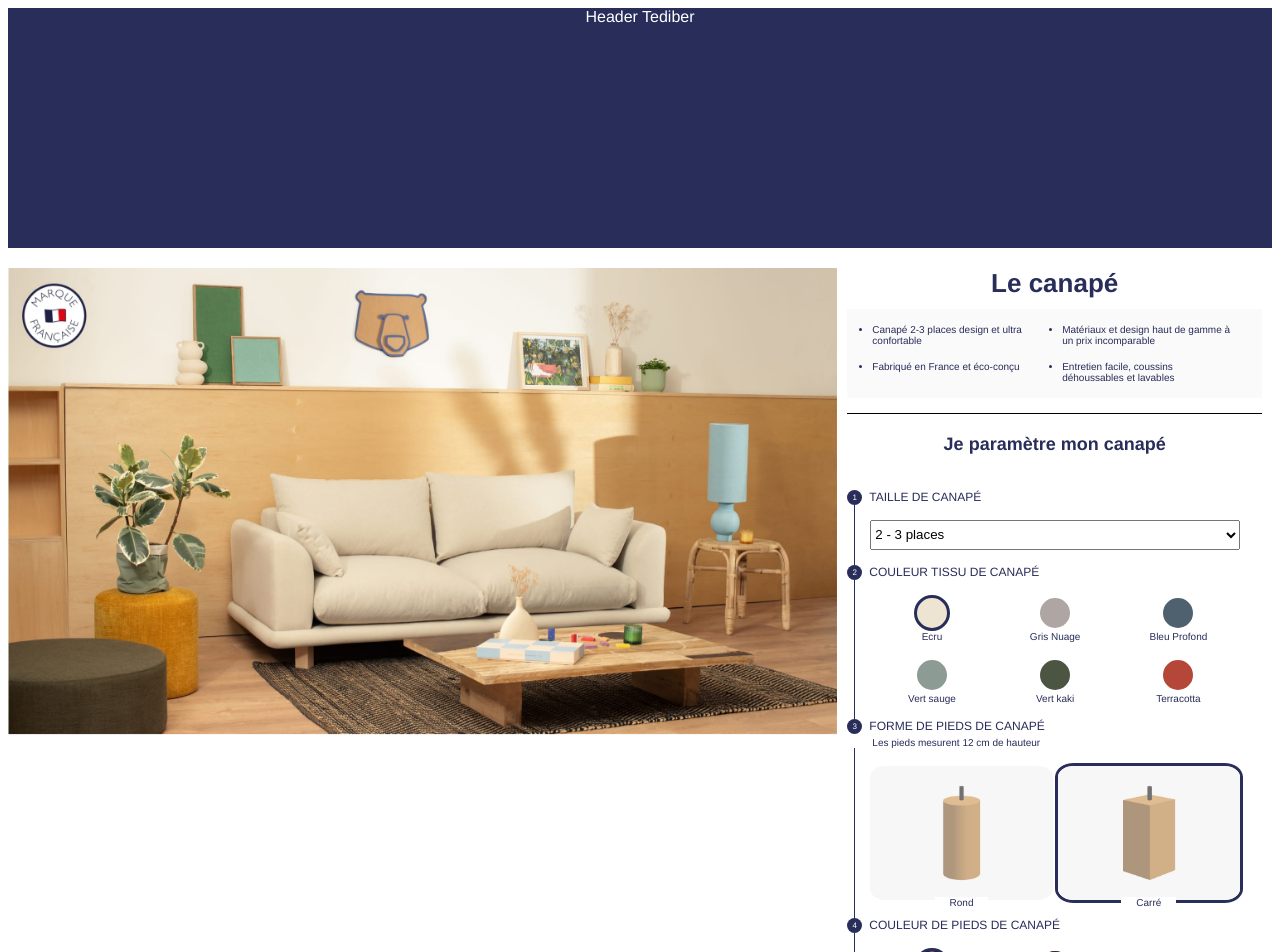
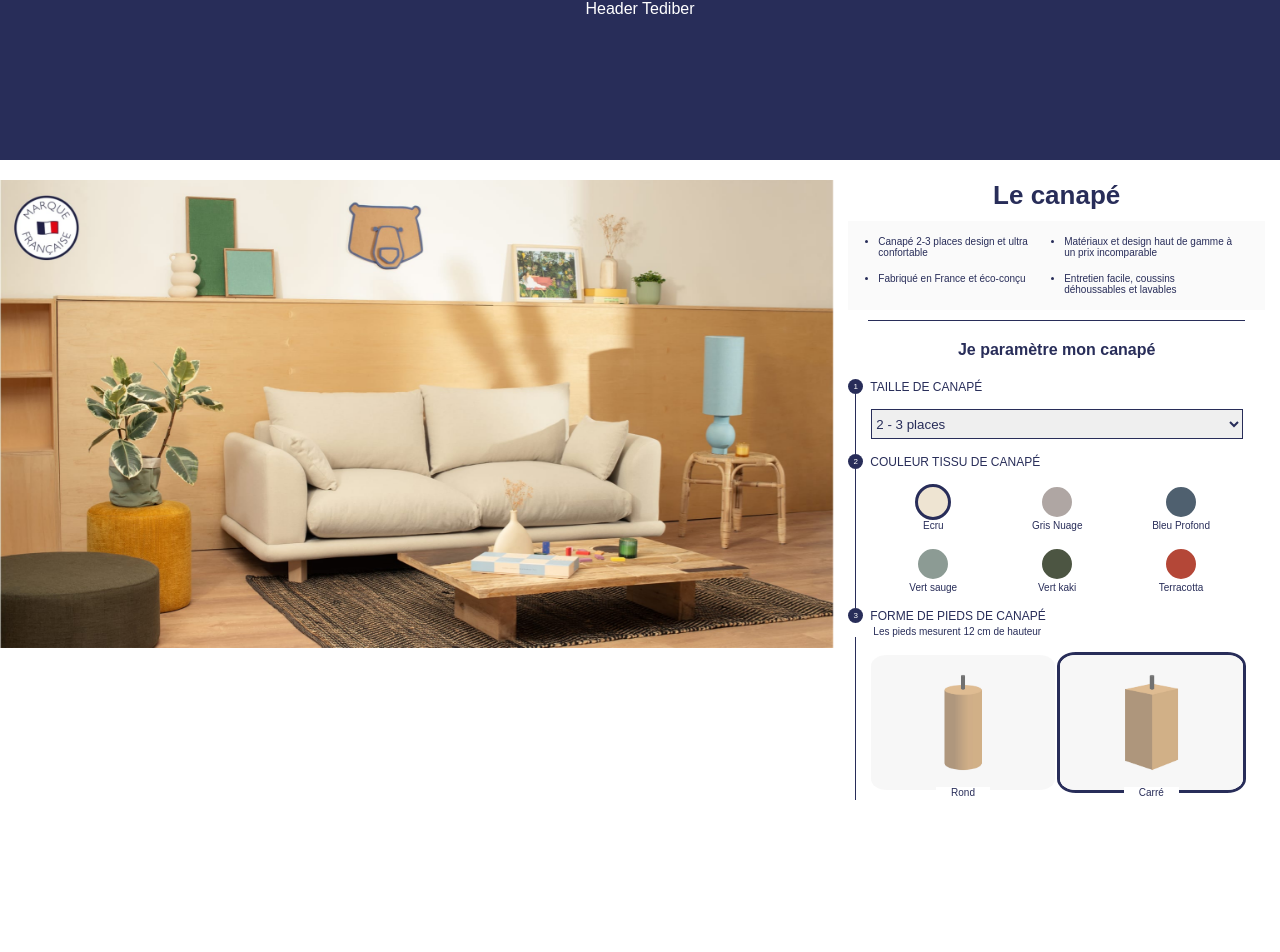
Before and after one commit to JunKyle/tediber-test-dev-front, a Vue app: page / in a window 1280 px wide. Shown: the top 952 px of the page. After the commit the page ends 800 px from the top, so only its background shows below. Built offline with nearby package versions, Linux system fonts and the light colour scheme; the HTML template or start-up script is replaced by a standard one.

Commit message:
Add sizes.scss

```diff
--- a/src/App.vue
+++ b/src/App.vue
@@ -22,11 +22,21 @@ export default {
 </script>
 
 <style>
+html {
+  font-family: Arial, sans-serif;
+  -ms-text-size-adjust: 100%;
+  -webkit-text-size-adjust: 100%;
+}
+
+body, html {
+  height: 100%;
+  background-color: #FFFFFF;
+  margin: 0;
+  overflow: auto;
+}
+
 #app {
-  font-family: Avenir, Helvetica, Arial, sans-serif;
-  -webkit-font-smoothing: antialiased;
-  -moz-osx-font-smoothing: grayscale;
-  text-align: center;
-  color: #2c3e50;
+  position: relative;
+  height: auto;
 }
 </style>
--- /dev/null
+++ b/src/assets/scss/atoms/_button.scss
@@ -0,0 +1,19 @@
+.button {
+	background-color: $color-black;
+	width: 100%;
+	color: $color-white;
+	font-size: 12px;
+	line-height: 30px;
+	text-transform: uppercase;
+	border: none;
+	margin-top: $span-vr-small;
+
+	&:hover {
+		cursor: pointer;
+	}
+
+	&--yellow {
+		background-color: $color-yellow;
+		color: $color-white;
+	}
+}
--- a/src/assets/scss/config/_index.scss
+++ b/src/assets/scss/config/_index.scss
@@ -1 +1,2 @@
 @import './_colors.scss';
+@import './_sizes.scss';
--- /dev/null
+++ b/src/assets/scss/config/_sizes.scss
@@ -0,0 +1,7 @@
+$span-hr-small: 15px;
+$span-hr: 20px;
+$span-hr-large: 30px;
+
+$span-vr-small: 15px;
+$span-vr: 20px;
+$span-vr-large: 30px;
--- a/src/assets/scss/main.scss
+++ b/src/assets/scss/main.scss
@@ -1,10 +1,7 @@
 @import './config/index.scss';
-//@import './mixins/index.scss';
 
-// BASE
-// @each $key, $value in $fonts {
-//    @include fontimport($value);
-//}
+// ATOMS
+@import './atoms/_button.scss';
 
 // MOLECULES
 @import './molecules/_radiobutton.scss';
--- a/src/assets/scss/molecules/_radiobutton.scss
+++ b/src/assets/scss/molecules/_radiobutton.scss
@@ -1,4 +1,4 @@
-.RadioButton {
+.radioButton {
 	display: flex;
     flex-direction: column;
     align-items: center;
@@ -18,7 +18,7 @@
 		height: 30px;
 		border: 3px solid $color-white;
 
-		.RadioButton__input:checked + & {
+		.radioButton__input:checked + & {
 			border: 3px solid $color-dark-blue;
 		}
 
@@ -54,7 +54,7 @@
 		height: 30px;
 		border: 3px solid $color-white;
 
-		.RadioButton__input:checked + & {
+		.radioButton__input:checked + & {
 			border: 3px solid $color-dark-blue;
 		}
 	}
@@ -66,21 +66,21 @@
 
 	&--square {
 
-		.RadioButton__image {
+		.radioButton__image {
 			background-color: $color-grey1;
 			border-radius: 10%;
 		    width: 100%;
 		    height: 100%;
 		}
 
-		.RadioButton__label {
+		.radioButton__label {
 			background-color: $color-white;
-			padding: 0 15px;
+			padding: 0 $span-hr-small;
 		    position: absolute;
 		    bottom: -5px;
 		}
 
-		.RadioButton__input {
+		.radioButton__input {
 		    width: 100%;
 		    height: 100%;
 		}
--- a/src/assets/scss/structures/_form.scss
+++ b/src/assets/scss/structures/_form.scss
@@ -1,4 +1,4 @@
-.Form {
+.form {
 
 	&__title {
 		display: flex;
@@ -14,6 +14,7 @@
 			background-color: $color-dark-blue;
 			font-size: 8px;
 			line-height: 16px;
+			text-align: center;
 		}
 
 		&Label {
@@ -29,11 +30,13 @@
 	&__input {
 		border-left: 1px solid $color-dark-blue;
 		margin: 0 7px;
-		padding: 15px;
+		padding: $span-hr-small;
 
 		select {
 			width: 100%;
 			height: 30px;
+			color: $color-dark-blue;
+    		border-color: $color-dark-blue;
 		}
 
 		&--grid2 {
@@ -59,7 +62,7 @@
     	line-height: 30px;
     	text-transform: uppercase;
     	border: none;
-    	margin-top: 15px;
+    	margin-top: $span-vr-small;
 
     	&:hover {
     		cursor: pointer;
@@ -72,8 +75,9 @@
 	    font-size: 18px;
 		width: 100%;
 		display: block;
-    	margin: 15px 0;
-    	padding-top: 15px;
+    	margin: $span-vr-small 0;
+    	padding-top: $span-vr-small;
+    	text-align: center;
 	}
 
 	&__info {
--- a/src/components/Footer.vue
+++ b/src/components/Footer.vue
@@ -16,5 +16,6 @@ export default {
     color: $color-white;
     width: 100%;
     height: 50vh;
+    text-align: center;
   }
 </style>
--- a/src/components/Header.vue
+++ b/src/components/Header.vue
@@ -15,6 +15,7 @@ export default {
     background-color: $color-dark-blue;
     color: $color-white;
     width: 100%;
-    height: 30vh;
+    height: 20vh;
+    text-align: center;
   }
 </style>
--- a/src/pages/Home.vue
+++ b/src/pages/Home.vue
@@ -15,16 +15,16 @@
           <li class="Home__descriptionItem">Entretien facile, coussins déhoussables et lavables</li>
         </ul>
         <h2 class="Home__subtitle">Je paramètre mon canapé</h2>
-        <form class="Form"
+        <form class="form"
               @submit="addToCart">
           <template v-for="(option, index) in product.options">
-            <div class="Form__section"
+            <div class="form__section"
                  :key="index">
-              <div class="Form__title">
-                <span class="Form__titleNumber">{{index + 1}}</span>
-                <h3 class="Form__titleLabel">{{option.name}}</h3>
+              <div class="form__title">
+                <span class="form__titleNumber">{{index + 1}}</span>
+                <h3 class="form__titleLabel">{{option.name}}</h3>
               </div>
-              <div class="Form__input"
+              <div class="form__input"
                    v-if="option.code.includes(code + '-size')">
                 <select v-model="formOptions[code + '-size']">
                   <option v-for="(optionValue, index) in option.values"
@@ -35,61 +35,61 @@
                 </select>
               </div>
               <template v-if="option.code.includes(code + '-color')">
-                <div class="Form__input Form__input--grid3">
-                  <div class="RadioButton"
+                <div class="form__input form__input--grid3">
+                  <div class="radioButton"
                        v-for="(optionValue, index) in option.values"
                        :key="index">
-                    <input class="RadioButton__input"
+                    <input class="radioButton__input"
                            type="radio"
                            :id="optionValue.code"
                            :value="optionValue.code"
                            v-model="formOptions[code + '-color']">
-                    <span class="RadioButton__color"
-                          :class="'RadioButton__color--' + optionValue.value.replace(' ', '')"></span>
-                    <label class="RadioButton__label"
+                    <span class="radioButton__color"
+                          :class="'radioButton__color--' + optionValue.value.replace(' ', '')"></span>
+                    <label class="radioButton__label"
                            :for="optionValue.code">{{ optionValue.value }}</label>
                   </div>
                 </div>
               </template>
               <template v-if="option.code.includes(code + '-feet-form')">
-                <span class="Form__info"><i class="fa fa-info-circle"></i>Les pieds mesurent 12 cm de hauteur</span>
-                <div class="Form__input Form__input--grid2">
-                  <div class="RadioButton RadioButton--square"
+                <span class="form__info"><i class="fa fa-info-circle"></i>Les pieds mesurent 12 cm de hauteur</span>
+                <div class="form__input form__input--grid2">
+                  <div class="radioButton radioButton--square"
                        v-for="(optionValue, index) in option.values"
                        :key="index">
-                    <input class="RadioButton__input"
+                    <input class="radioButton__input"
                            type="radio"
                            :id="optionValue.code"
                            :value="optionValue.code"
                            v-model="formOptions[code + '-feet-form']">
-                    <img class="RadioButton__image"
+                    <img class="radioButton__image"
                          :src="getImageOption(optionValue)" />
-                    <label class="RadioButton__label"
+                    <label class="radioButton__label"
                            :for="optionValue.code">{{ optionValue.value }}</label>
                   </div>
                 </div>
               </template>
               <template v-if="option.code.includes(code + '-feet-color')">
-                <div class="Form__input Form__input--grid3">
-                  <div class="RadioButton"
+                <div class="form__input form__input--grid3">
+                  <div class="radioButton"
                        v-for="(optionValue, index) in option.values"
                        :key="index">
-                    <input class="RadioButton__input"
+                    <input class="radioButton__input"
                            type="radio"
                            :id="optionValue.code"
                            :value="optionValue.code"
                            v-model="formOptions[code + '-feet-color']">
-                    <img class="RadioButton__image"
+                    <img class="radioButton__image"
                          :src="getImageOption(optionValue)" />
-                    <label class="RadioButton__label"
+                    <label class="radioButton__label"
                            :for="optionValue.code">{{ optionValue.value }}</label>
                   </div>
                 </div>
               </template>
             </div>
           </template>
-          <span class="Form__price">{{productVariantPrice}}</span>
-          <input class="Form__submit"
+          <span class="form__price">{{productVariantPrice}}</span>
+          <input class="button button--yellow"
                  type="submit"
                  value="Ajouter au panier">
         </form>
@@ -168,7 +168,7 @@ export default {
 
 <style lang="scss" scoped>
 .Home {
-  margin: 20px 0;
+  margin: $span-vr 0;
 
   &__section {
     display: flex;
@@ -200,7 +200,7 @@ export default {
 
   &__content {
     flex: 1 1 0;
-    margin: 0 10px;
+    margin: 0 $span-hr-small;
     padding-bottom: 300px;
   }
 
@@ -208,6 +208,7 @@ export default {
     margin: 0;
     color: $color-dark-blue;
     font-size: 26px;
+    text-align: center;
   }
 
   &__description {
@@ -218,7 +219,7 @@ export default {
     background-color: $color-grey1;
     color: $color-dark-blue;
     font-size: 10px;
-    padding: 15px 25px;
+    padding: $span-vr-small $span-hr-large;
 
     &Item {
       text-align: left;
@@ -226,10 +227,16 @@ export default {
   }
 
   &__subtitle {
-    border-top: 1px solid $color-black;
-    padding: 20px 0;
+    border-top: 1px solid $color-dark-blue;
+    padding: $span-vr 0;
+    margin: 0 $span-hr;
     color: $color-dark-blue;
-    font-size: 18px;
+    font-size: 16px;
+    text-align: center;
+  }
+
+  .Form {
+    margin: 0 $span-hr;
   }
 }
 </style>
```
Also changed, not shown: src/assets/static/text/texts.md (deleted, +0 -28 lines), 1 other file (tests, documents, lock files or other folders).
